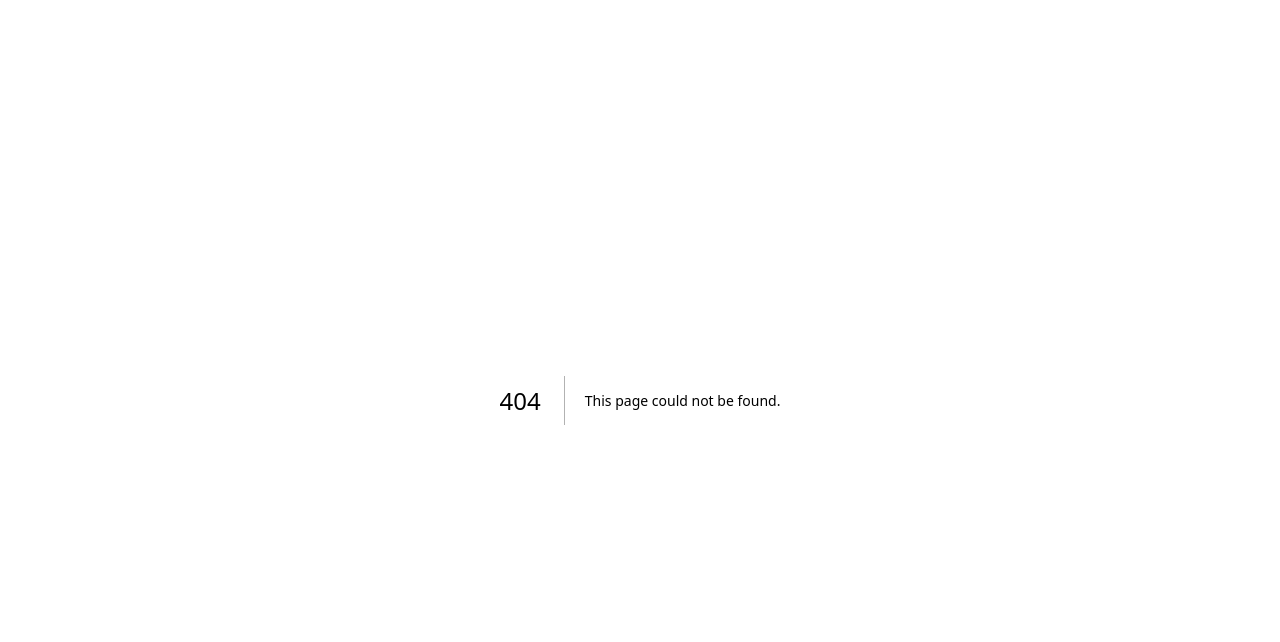
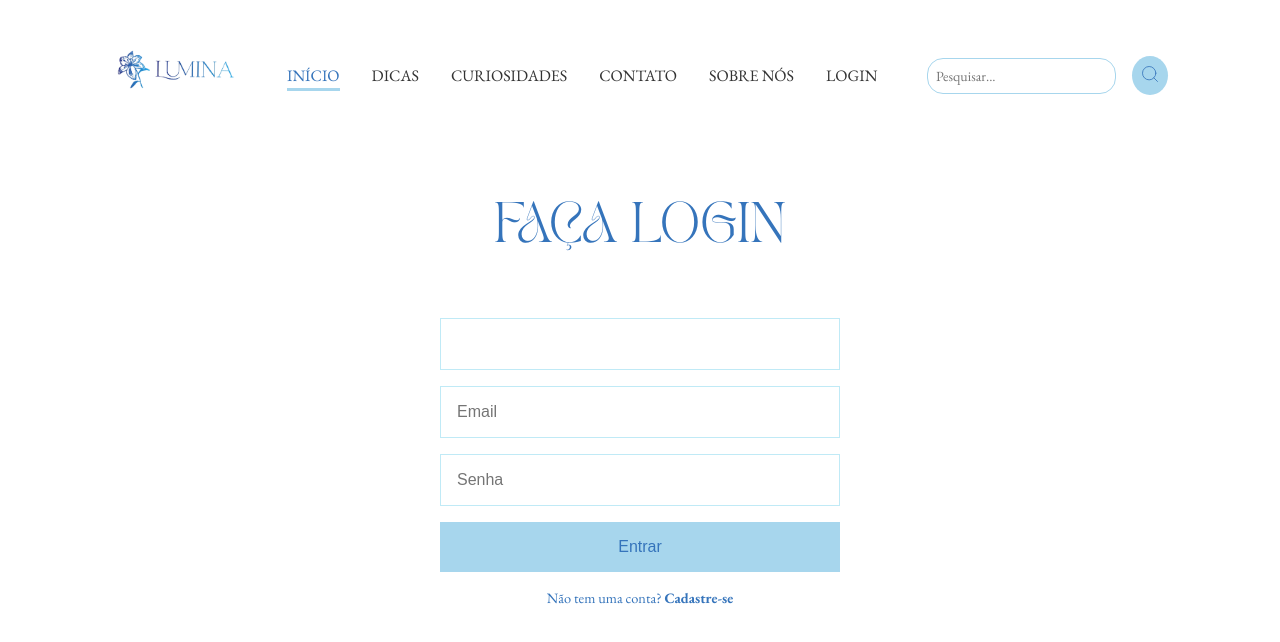
Before and after one commit to mariccardoso/PF-web-Lumina, a Next.js app: page /login in a window 1280 px wide. Before the commit this address had no page. Shown: the top 642 px of the page. Built offline with nearby package versions, Linux system fonts and the light colour scheme.

Commit message:
feat: create login page

```diff
--- a/src/app/cabelos/page.jsx
+++ b/src/app/cabelos/page.jsx
@@ -6,7 +6,7 @@ import styles from "./cabelos.module.css";
 export default function Cabelos() {
     return (
         <div className={styles.container}>
-            <Header logo="MemeVerse" />
+            <Header/>
             <div className={styles.mainContent}>
                 <div className={styles.contentArea}>
                     <MainCardSection
--- /dev/null
+++ b/src/app/login/login.module.css
@@ -0,0 +1,74 @@
+.container {
+    max-width: 1400px;
+    margin: 0 auto;
+    padding: 2rem 5rem;
+    font-family: "EB Garamond", Tahoma, Geneva, Verdana, sans-serif;
+    background-color: var(--white);
+    min-height: 100vh;
+    color: #333;
+  }
+
+  .mainContent {
+    display: flex;
+    gap: 3rem;
+    flex-direction: column;
+    width: 100%;
+    align-items: center;
+    margin-top: 5rem;
+    height: 100vh;
+  }
+
+  .title {
+    font-size: 2.5rem;
+    text-transform: uppercase;
+    font-weight: 500;
+    font-family: var(--title-font);
+    color: var(--darkest-blue);
+    margin-bottom: 1rem;
+  }
+
+  .formContainer {
+    display: flex;
+    flex-direction: column;
+    gap: 1rem;
+    width: 100%;
+    max-width: 400px;
+  }
+
+  .input {
+    padding: 1rem;
+    border: 1px solid var(--light-blue);
+    font-size: 1rem;
+    color: var(--darkest-blue);
+    background-color: var(--white);
+    transition: all 0.3s ease-in-out;
+  }
+
+  .input:focus {
+    outline: none;
+    border-color: var(--dark-blue);
+    box-shadow: 0 0 5px var(--dark-blue);
+  }
+
+  .button {
+    padding: 1rem;
+    background-color: var(--second-light-blue);
+    color: var(--darkest-blue);
+    font-family: (--title-font);
+    border: none;
+    font-size: 1rem;
+    cursor: pointer;
+    transition: all 0.3s ease-in-out;
+  }
+
+  .registerText {
+    font-size: 0.9rem;
+    color: var(--darkest-blue);
+    text-align: center;
+  }
+
+  .registerText a {
+    color: var(--darkest-blue);
+    text-decoration: none;
+    font-weight: bold;
+  }
--- /dev/null
+++ b/src/app/login/page.jsx
@@ -0,0 +1,67 @@
+'use client';
+import Header from "@/components/header";
+import axios from "axios";
+import { useState } from "react";
+import Footer from "@/components/footer";
+import styles from "./login.module.css";
+
+export default function Login() {
+    const url = "http://localhost:4001/auth/register";
+
+    const [name, setName] = useState(" ");
+    const [email, setEmail] = useState(" ");
+    const [password, setPassword] = useState("");
+    const [error, setError] = useState("");
+
+    async function handleLogin() {
+        try {
+            const response = await axios.post(url, {name, email, password });
+
+            if (response.data) {
+                // Login foi bem-sucedido
+                alert("Login realizado com sucesso!");
+                // Aqui você pode redirecionar o usuário para outra página
+                // window.location.href = "/dashboard";
+            }
+        } catch (err) {
+            console.error("Erro no login:", err);
+            setError("Falha no login. Verifique suas credenciais.");
+            alert("Erro no login: " + (err.response?.data?.message || "Falha na conexão"));
+        }
+    }
+
+    return (
+        <div className={styles.container}>
+            <Header/>
+            <div className={styles.mainContent}>
+                <h1 className={styles.title}> Faça login</h1>
+                <div className={styles.formContainer}>
+                    <input
+                        type="text"
+                        placeholder="Nome"
+                        className={styles.input}
+                        value={name}
+                        onChange={(e) => setName(e.target.value)}
+                    />
+                    <input
+                        type="email"
+                        placeholder="Email"
+                        className={styles.input}
+                        value={email}
+                        onChange={(e) => setEmail(e.target.value)}
+                    />
+                    <input
+                        type="password"
+                        placeholder="Senha"
+                        className={styles.input}
+                        value={password}
+                        onChange={(e) => setPassword(e.target.value)}
+                    />
+                    {error && <p className={styles.errorMessage}>{error}</p>}
+                    <button className={styles.button} onClick={handleLogin}>Entrar</button>
+                    <p className={styles.registerText}>Não tem uma conta? <a href="/register" className={styles.registerLink}>Cadastre-se</a></p>
+                </div>
+            </div>
+        </div>
+    )
+}
```
Also changed, not shown: src/app/sobrenos/page.jsx (+1 -9 lines), 1 other file (tests, documents, lock files or other folders).
